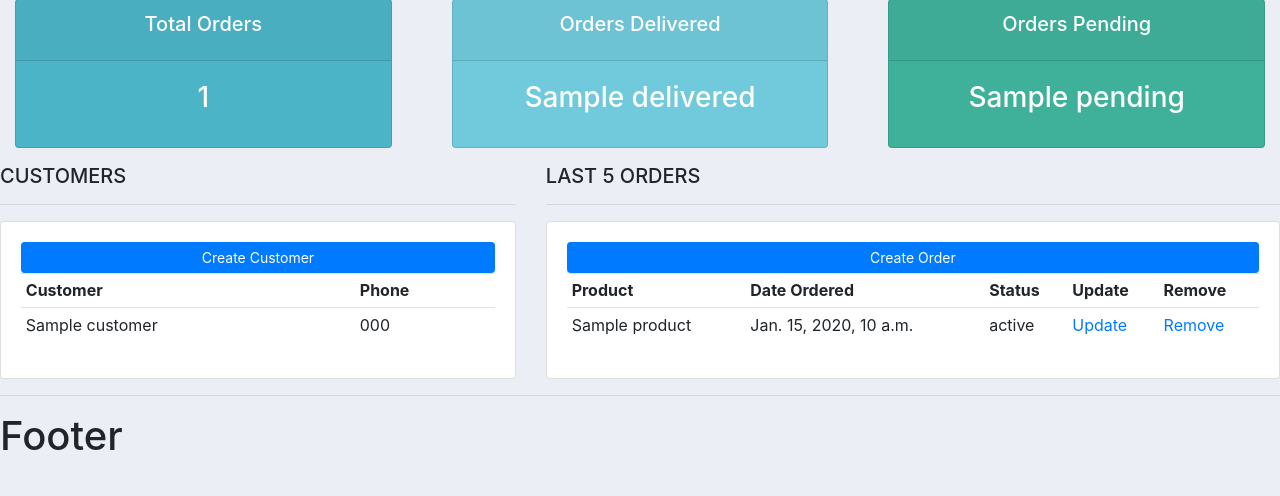
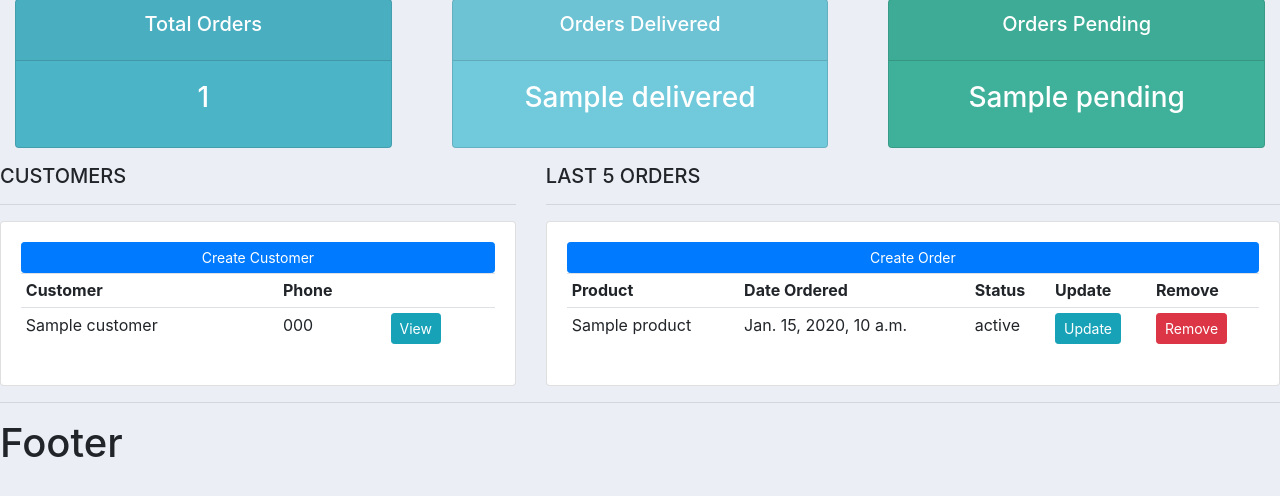
Before and after one commit to askunlimited/djangocrm, a Django app: template accounts/templates/accounts/dashboard.html in a window 1280 px wide. Shown: the part 84-580 px from the top of the page. Run offline with Django 3.2, Linux system fonts and the light colour scheme; the template is opened without the code that fills it: most values are stand-ins (such as "Sample title", 1, 10 or a date in 2020); some libraries are stand-ins or nearby versions.

Commit message:
view update

```diff
--- a/accounts/templates/accounts/dashboard.html
+++ b/accounts/templates/accounts/dashboard.html
@@ -13,13 +13,17 @@
             <a class="btn btn-primary btn-sm btn-block" href="">Create Customer</a>
             <table class="table table-sm">
                 <tr>
+
                     <th>Customer</th>
                     <th>Phone</th>
+                    <th></th>
                 </tr>
                 {% for customer in customers %}
                 <tr>
                     <td>{{customer.name}}</td>
                     <td>{{customer.phone}}</td>
+                    <td><a class="btn btn-sm btn-info" href="{% url 'customer' customer.id %}">View</a></td>
+
                 </tr>
                 {% endfor %}
             </table>
@@ -44,8 +48,8 @@
                     <td>{{order.product}}</td>
                     <td>{{order.date_created}}</td>
                     <td>{{order.status}}</td>
-                    <td><a href="">Update</a></td>
-                    <td><a href="">Remove</a></td>
+                    <td><a class="btn btn-sm btn-info" href="">Update</a></td>
+                    <td><a class="btn btn-sm btn-danger" href="">Remove</a></td>
                 </tr>
                 {% endfor %}
             </table>
--- a/accounts/templates/accounts/navbar.html
+++ b/accounts/templates/accounts/navbar.html
@@ -7,10 +7,10 @@
     <div class="collapse navbar-collapse" id="navbarNav">
       <ul class="navbar-nav">
         <li class="nav-item active">
-          <a class="nav-link" href="#">Dashboard</a>
+          <a class="nav-link" href="{% url 'home' %}">Dashboard</a>
         </li>
         <li class="nav-item">
-          <a class="nav-link" href="#">Products</a>
+          <a class="nav-link" href="{% url 'products' %}">Products</a>
         </li>
 
       </ul>
```
Also changed, not shown: accounts/templates/accounts/products.html (+9 -0 lines), accounts/urls.py (+4 -4 lines), accounts/views.py (+7 -1 lines).
